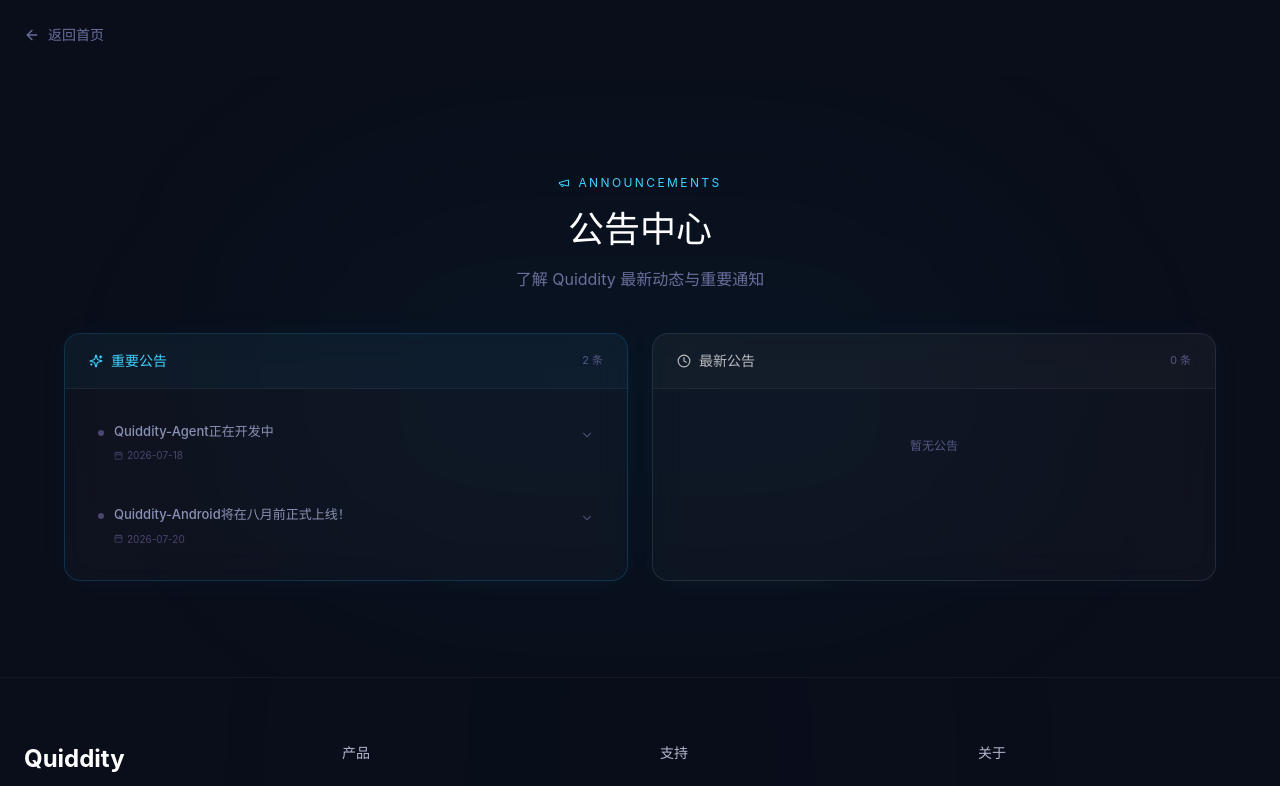
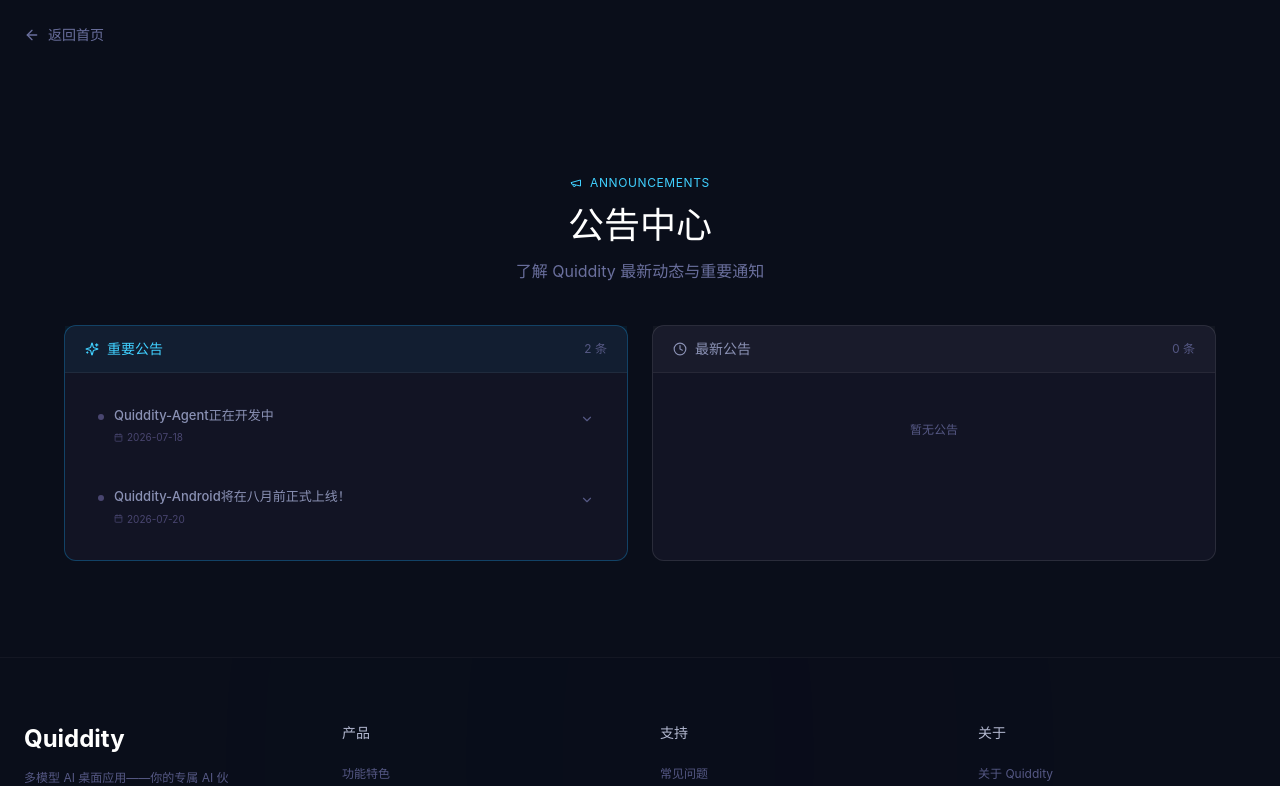
Before and after one commit to jiuan-9/jiuyu-website, a React (Vite) app: page /#/announcements in a window 1280 px wide. Shown: the top 786 px of the page. Built offline with nearby package versions, Linux system fonts and the light colour scheme.

Commit message:
refactor: 取消公告区加载态 + 移除 Agent 徽章行
- Agent 区删除 EnergyRing 下方的「NEXT GENERATION」徽章那一行

- 公告区 fetch 改为后台静默加载，不再显示「加载中...」/「加载失败」

- fetch 失败时静默回落空态，避免红字错误打扰用户

```diff
--- a/src/components/Announcements.tsx
+++ b/src/components/Announcements.tsx
@@ -1,6 +1,5 @@
 import { useState, useEffect } from "react";
 import { Megaphone, Sparkles, Clock, Calendar, ChevronDown } from "lucide-react";
-import ScrollReveal from "./ScrollReveal";
 import { useI18n } from "@/store/i18n";
 import {
   announcementsBadge,
@@ -26,76 +25,71 @@
 }
 
 /**
- * Announcements — 公告区（v3.0 并排双栏版）
+ * Announcements — 公告区（稳定版）
  *
- * 用户反馈：「把重要和最新分开来，放在一排」
- * v3.0 改造：
- *   - 从 tab 切换改为左右并排两个独立框（重要 | 最新）
- *   - 移动端自动堆叠为上下两栏
- *   - 点击公告卡片展开/折叠完整内容（无需跳转到右侧详情区）
- *   - 简化结构，去除复杂的选中态/切换动画
+ * 设计目标：可靠、方便、反馈强。
+ * 不追求花哨动效，重点放在：
+ *   - 清晰的加载/错误/空态提示
+ *   - 一目了然的展开/折叠反馈
+ *   - 左右双栏结构，移动端自动堆叠
  */
 export default function Announcements() {
   const { t } = useI18n();
   const [data, setData] = useState<AnnouncementsData>({ important: [], latest: [] });
-  const [loading, setLoading] = useState(true);
+  // 后台静默加载：不再显示"加载中..."提示，fetch 失败时静默回落空态
   const [expandedId, setExpandedId] = useState<number | null>(null);
 
   useEffect(() => {
     const isValidItem = (item: AnnouncementItem) => {
+      // 只过滤掉真正无效的数据，不过度拦截格式
       if (!item.title || !item.title.trim()) return false;
       if (!item.content || !item.content.trim()) return false;
-      const title = item.title.trim();
-      if (title.includes("**")) return false;
-      if (title.startsWith("- ")) return false;
-      if (title.includes("：") && title.length < 10) return false;
-      if (title === "---") return false;
       return true;
     };
 
     fetch(`${import.meta.env.BASE_URL}announcements.json`)
-      .then((res) => res.json())
+      .then((res) => {
+        if (!res.ok) throw new Error(`HTTP ${res.status}`);
+        return res.json();
+      })
       .then((json: AnnouncementsData) => {
         setData({
           important: (json.important || []).filter(isValidItem),
           latest: (json.latest || []).filter(isValidItem),
         });
-        setLoading(false);
       })
-      .catch(() => setLoading(false));
+      .catch(() => {
+        // 静默失败：data 保持空数组，自动落入空态分支
+      });
   }, []);
 
   const toggleExpand = (id: number) => {
     setExpandedId((prev) => (prev === id ? null : id));
   };
 
-  if (loading) return null;
-
-  const hasAny = data.important.length > 0 || data.latest.length > 0;
-
   return (
-    <section id="announcements" className="py-16 sm:py-20 md:py-24 relative overflow-hidden">
-      <div className="absolute inset-0 bg-gradient-to-b from-dark-950 via-dark-950/60 to-dark-950" />
-      <div className="absolute top-1/2 left-1/2 -translate-x-1/2 -translate-y-1/2 w-[800px] h-[400px] rounded-full bg-brand-500/[0.03] blur-[120px] pointer-events-none" />
-
-      <div className="container relative z-10 mx-auto px-4 sm:px-6">
-        <ScrollReveal className="text-center mb-8 sm:mb-10">
-          <span className="inline-flex items-center gap-2 text-[11px] sm:text-xs tracking-[0.2em] uppercase text-brand-400 mb-3 sm:mb-4">
+    <section id="announcements" className="py-16 sm:py-20 md:py-24 bg-dark-950">
+      <div className="container mx-auto px-4 sm:px-6">
+        <div className="text-center mb-8 sm:mb-10">
+          <span className="inline-flex items-center gap-2 text-xs tracking-wider uppercase text-brand-400 mb-3">
             <Megaphone size={12} />
             {t(announcementsBadge)}
           </span>
-          <h2 className="text-2xl sm:text-3xl md:text-4xl font-bold text-white mb-3 sm:mb-4">
+          <h2 className="text-2xl sm:text-3xl md:text-4xl font-bold text-white mb-3">
             {t(announcementsSectionTitle)}
           </h2>
-          <p className="text-dark-400 max-w-xl mx-auto text-sm sm:text-base leading-relaxed">
+          <p className="text-dark-400 max-w-xl mx-auto text-sm sm:text-base">
             {t(announcementsSectionSubtitle)}
           </p>
-        </ScrollReveal>
+        </div>
 
-        {hasAny ? (
-          <ScrollReveal threshold={0.1}>
+        {data.important.length === 0 && data.latest.length === 0 ? (
+          <div className="text-center py-12 text-dark-500 text-sm">
+            <Megaphone size={40} className="mx-auto mb-3 opacity-30" />
+            {t(emptyListHint)}
+          </div>
+        ) : (
           <div className="grid grid-cols-1 md:grid-cols-2 gap-4 sm:gap-6 max-w-6xl mx-auto">
-              {/* 重要公告栏 */}
             <AnnouncementColumn
               title={t(tabImportant)}
               icon="important"
@@ -106,7 +100,6 @@
               noContentHint={t(noContentHint)}
             />
 
-              {/* 最新公告栏 */}
             <AnnouncementColumn
               title={t(tabLatest)}
               icon="latest"
@@ -116,12 +109,6 @@
               emptyHint={t(emptyListHint)}
               noContentHint={t(noContentHint)}
             />
-            </div>
-          </ScrollReveal>
-        ) : (
-          <div className="text-center py-12 text-dark-500 text-sm">
-            <Megaphone size={40} className="mx-auto mb-3 opacity-30" />
-            {t(emptyListHint)}
           </div>
         )}
       </div>
@@ -151,15 +138,15 @@
   noContentHint,
 }: AnnouncementColumnProps) {
   const isImportant = icon === "important";
-  const accentColor = isImportant ? "text-brand-400" : "text-white/70";
-  const borderColor = isImportant ? "border-brand-500/20" : "border-white/10";
-  const headerBg = isImportant ? "bg-brand-500/[0.04]" : "bg-white/[0.02]";
-  const dotColor = isImportant ? "bg-brand-400" : "bg-white/60";
+  const accentColor = isImportant ? "text-brand-400" : "text-dark-300";
+  const borderColor = isImportant ? "border-brand-500/30" : "border-white/10";
+  const headerBg = isImportant ? "bg-brand-500/[0.06]" : "bg-white/[0.03]";
+  const dotColor = isImportant ? "bg-brand-400" : "bg-dark-500";
 
   return (
-    <div className={`glass glow-border rounded-2xl overflow-hidden flex flex-col ${borderColor}`}>
+    <div className={`rounded-xl border ${borderColor} bg-dark-900/50 flex flex-col`}>
       {/* 列标题 */}
-      <div className={`flex items-center justify-between px-5 sm:px-6 py-4 border-b border-white/[0.06] ${headerBg}`}>
+      <div className={`flex items-center justify-between px-4 sm:px-5 py-3 border-b border-white/[0.06] ${headerBg}`}>
         <div className="flex items-center gap-2">
           {isImportant ? (
             <Sparkles size={14} className={accentColor} />
@@ -168,9 +155,7 @@
           )}
           <h3 className={`text-sm font-bold ${accentColor}`}>{title}</h3>
         </div>
-        <span className="text-[11px] text-dark-500 tabular-nums">
-          {items.length} 条
-        </span>
+        <span className="text-xs text-dark-500 tabular-nums">{items.length} 条</span>
       </div>
 
       {/* 公告列表 */}
@@ -184,21 +169,24 @@
               <button
                 key={item.id}
                 onClick={() => onToggle(item.id)}
-                className={`group w-full text-left p-3.5 sm:p-4 rounded-xl transition-all duration-300 cursor-pointer border ${
+                aria-expanded={isExpanded}
+                className={`group w-full text-left p-3.5 sm:p-4 rounded-lg border ${
                   isExpanded
-                    ? "bg-white/[0.05] border-white/[0.1]"
-                    : "hover:bg-white/[0.03] border-transparent"
+                    ? "bg-dark-800 border-brand-500/40 border-l-4 border-l-brand-400"
+                    : "bg-transparent border-transparent hover:border-white/10 hover:bg-white/[0.02]"
                 }`}
               >
                 {/* 标题行 */}
                 <div className="flex items-start gap-2.5">
                   <span
-                    className={`w-1.5 h-1.5 rounded-full mt-2 shrink-0 transition-all duration-300 ${isExpanded ? dotColor : "bg-dark-600"}`}
+                    className={`w-1.5 h-1.5 rounded-full mt-2 shrink-0 ${
+                      isExpanded ? dotColor : "bg-dark-600"
+                    }`}
                   />
                   <div className="min-w-0 flex-1">
                     <h4
-                      className={`text-xs sm:text-[13px] font-medium mb-1.5 line-clamp-2 transition-colors duration-300 ${
-                        isExpanded ? "text-white" : "text-dark-300 group-hover:text-dark-100"
+                      className={`text-xs sm:text-[13px] font-medium mb-1 line-clamp-2 ${
+                        isExpanded ? "text-white" : "text-dark-300"
                       }`}
                     >
                       {item.title}
@@ -212,9 +200,7 @@
                   </div>
                   <ChevronDown
                     size={14}
-                    className={`shrink-0 mt-1.5 text-dark-600 transition-transform duration-300 ${
-                      isExpanded ? "rotate-180" : ""
-                    }`}
+                    className={`shrink-0 mt-1.5 text-dark-500 ${isExpanded ? "rotate-180" : ""}`}
                   />
                 </div>
 
--- a/src/components/QuiddityPreview.tsx
+++ b/src/components/QuiddityPreview.tsx
@@ -13,7 +13,6 @@
 
 import { motion } from "framer-motion";
 import {
-  Sparkles,
   Bot,
   UserCheck,
   ShieldCheck,
@@ -36,7 +35,6 @@
 import { staggerContainer, staggerItem } from "@/lib/animation";
 import {
   quiddityFeatures,
-  quiddityBadge,
   quidditySectionHighlight,
   quidditySectionSubtitle,
   quidditySlogan,
@@ -137,15 +135,7 @@
             <EnergyRing size={88} strokeWidth={2} />
           </div>
 
-          {/* 徽章 */}
-          <div className="inline-flex items-center gap-2 px-3 sm:px-4 py-1.5 rounded-full bg-purple-500/10 border border-purple-500/20 mb-4 sm:mb-6 group hover:border-purple-500/30 transition-colors">
-            <Sparkles size={12} className="text-purple-400 animate-pulse" />
-            <span className="text-[10px] font-semibold text-purple-400 tracking-wider">
-              {t(quiddityBadge)}
-            </span>
-          </div>
-
-          {/* 标题（删除"下一代 AI 体验"那一行，只保留 Quiddity Agent） */}
+          {/* 标题（已删除"下一代 AI 体验"徽章那一行） */}
           <h2 className="text-2xl sm:text-3xl md:text-4xl lg:text-5xl font-bold text-white mb-3 sm:mb-4 leading-tight">
             <GradientText
               animated={true}
```
Lines whose indentation alone changed are shown as unchanged.
